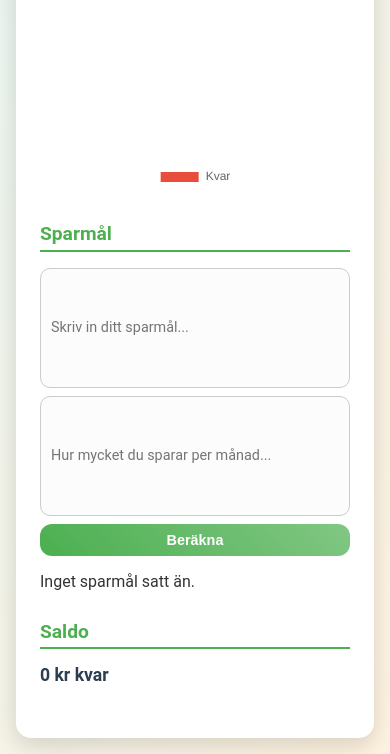
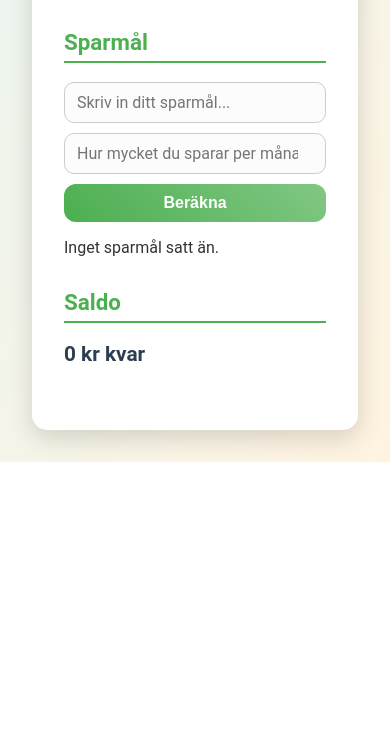
Before and after one commit to Herkan01/LifePlanner2.0, a plain HTML site: page economics-page.html in a window 390 px wide. Shown: the part 888-1642 px from the top of the page. After the commit the page ends 1350 px from the top, so only its background shows below. Drawn offline with nearby package versions, Linux system fonts and the light colour scheme.

Commit message:
Update economics-page.css

```diff
--- a/economics-page.css
+++ b/economics-page.css
@@ -1,4 +1,3 @@
-/* ----------------- Body & Header ----------------- */
 body {
     font-family: 'Roboto', 'Segoe UI', sans-serif;
     margin: 0;
@@ -10,20 +9,20 @@ header {
     background-color: #4CAF50;
     color: white;
     text-align: center;
-    padding: 1.8rem 1rem;
-    font-size: 1.6rem;
+    padding: 2rem 1rem;
+    font-size: 1.8rem;
     box-shadow: 0 3px 10px rgba(0,0,0,0.15);
     position: relative;
 }
 
 header h1 {
     margin: 0;
-    font-size: 2rem;
+    font-size: 2.2rem;
 }
 
 header .back-btn {
     position: absolute;
-    left: 15px;
+    left: 20px;
     top: 50%;
     transform: translateY(-50%);
     text-decoration: none;
@@ -39,53 +38,44 @@ header .back-btn:hover {
     background-color: rgba(255,255,255,0.4);
 }
 
-/* ----------------- Main & Container ----------------- */
 main {
+    padding: 2rem;
     display: flex;
     justify-content: center;
-    padding: 1rem;
 }
 
 .container {
     width: 100%;
-    max-width: 600px;
+    max-width: 700px;
     background-color: #fff;
-    padding: 1.5rem;
+    padding: 2rem;
     border-radius: 15px;
     box-shadow: 0 8px 25px rgba(0,0,0,0.15);
-    box-sizing: border-box;
 }
 
-/* ----------------- Sections ----------------- */
 section {
-    margin-bottom: 1.8rem;
+    margin-bottom: 2rem;
 }
 
 h2 {
     margin-top: 0;
-    font-size: 1.3rem;
+    font-size: 1.4rem;
     color: #4CAF50;
     border-bottom: 2px solid #4CAF50;
-    padding-bottom: 0.3rem;
+    padding-bottom: 0.4rem;
 }
 
-/* ----------------- Inputs & Buttons ----------------- */
-.input-group {
-    display: flex;
-    flex-wrap: wrap;
-    gap: 8px;
-    margin-top: 0.5rem;
-}
-
+/* Inputfält */
 input {
-    flex: 1 1 120px; /* Begränsa bredden för mobil */
-    padding: 8px 10px;
+    padding: 10px 12px;
     border-radius: 10px;
     border: 1px solid #ccc;
-    font-size: 0.95rem;
+    font-size: 1rem;
     font-family: 'Roboto', 'Segoe UI', sans-serif;
     background-color: #fcfcfc;
-    box-sizing: border-box;
+    flex: 1 1 auto;
+    min-width: 120px;
+    max-width: 250px; /* maxbredd så det inte blir jättelångt på mobil */
 }
 
 input:focus {
@@ -94,16 +84,27 @@ input:focus {
     box-shadow: 0 0 8px rgba(76,175,80,0.3);
 }
 
+/* Flexbox för input + knappar */
+.input-group {
+    display: flex;
+    flex-wrap: wrap; /* bryter rader vid små skärmar */
+    gap: 10px;
+    margin-bottom: 15px;
+}
+
+/* Knapp */
 .btn {
     background: linear-gradient(45deg, #4CAF50, #81C784);
     color: white;
     border: none;
-    padding: 8px 14px;
+    padding: 10px 16px;
     border-radius: 12px;
     font-weight: bold;
-    font-size: 0.95rem;
+    font-size: 1rem;
     cursor: pointer;
     transition: transform 0.2s, box-shadow 0.2s;
+    flex: 0 0 auto;
+    max-width: 120px;
 }
 
 .btn:hover {
@@ -111,78 +112,71 @@ input:focus {
     box-shadow: 0 6px 15px rgba(0,0,0,0.2);
 }
 
-/* ----------------- Utgiftslista ----------------- */
+/* Expense-lista */
 #expenseList {
     list-style: none;
     padding-left: 0;
-    margin-top: 0.5rem;
+    margin: 0;
 }
 
 #expenseList li {
-    padding: 8px 10px;
-    margin-bottom: 8px;
+    padding: 10px 12px;
+    margin-bottom: 10px;
     background-color: #fcfcfc;
     border-radius: 10px;
     display: flex;
+    flex-direction: column; /* staplar namn + belopp på smal skärm */
+    gap: 6px;
+    box-shadow: 0 3px 10px rgba(0,0,0,0.08);
+}
+
+#expenseList li div {
+    display: flex;
     justify-content: space-between;
     align-items: center;
-    font-size: 0.95rem;
-    box-shadow: 0 3px 10px rgba(0,0,0,0.08);
+    flex-wrap: wrap;
+    gap: 10px;
 }
 
 #expenseList li button {
     background-color: #e74c3c;
     color: white;
     border: none;
-    padding: 5px 10px;
+    padding: 6px 12px;
     border-radius: 8px;
     cursor: pointer;
-    font-size: 0.85rem;
+    font-size: 0.9rem;
+    flex: 0 0 auto;
 }
 
 #expenseList li button:hover {
     background-color: #c0392b;
 }
 
-/* ----------------- Saldo ----------------- */
+/* Saldo */
 #balance {
-    font-size: 1.2rem;
+    font-size: 1.3rem;
     font-weight: bold;
     color: #2c3e50;
-    margin-top: 8px;
+    margin-top: 10px;
 }
 
-/* ----------------- Diagram ----------------- */
+/* Diagram */
 canvas {
     max-width: 100%;
-    margin-top: 0.8rem;
+    margin-top: 1rem;
 }
 
-/* ----------------- Mobilanpassning ----------------- */
-@media (max-width: 600px) {
-    .input-group {
-        flex-direction: column;
+/* Media query för riktigt små skärmar */
+@media (max-width: 480px) {
+    .input-group input,
+    .input-group .btn {
+        width: 100%; /* staplar input + knapp vertikalt */
+        max-width: 100%;
     }
 
-    input, .btn {
-        width: 100%;
-        font-size: 0.9rem;
-    }
-
-    h2 {
-        font-size: 1.2rem;
-    }
-
-    header h1 {
-        font-size: 1.6rem;
-    }
-
-    header .back-btn {
-        font-size: 0.9rem;
-        padding: 5px 10px;
-    }
-
-    #balance {
-        font-size: 1.1rem;
+    #expenseList li div {
+        flex-direction: column;
+        align-items: flex-start;
     }
 }
```
